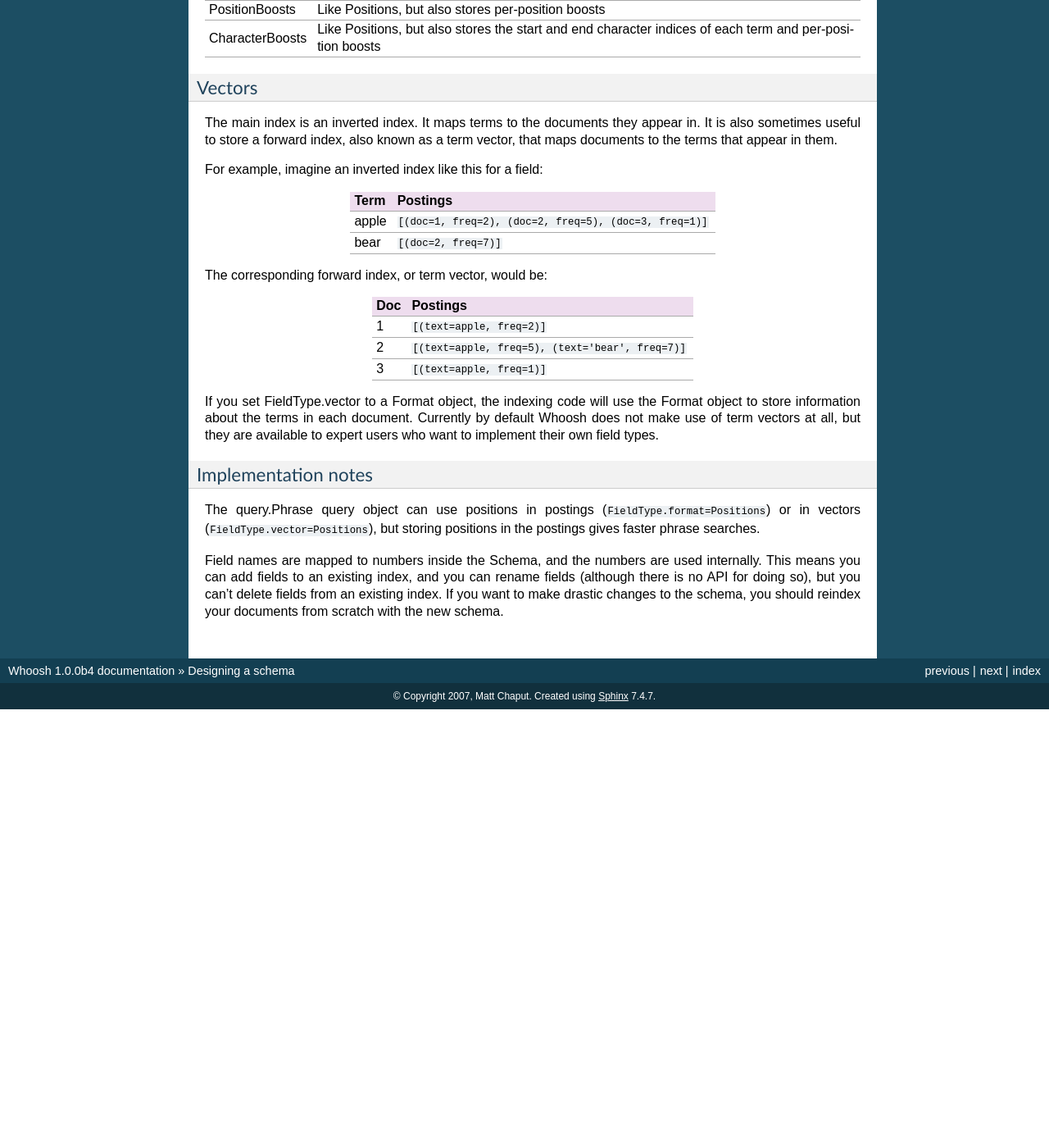
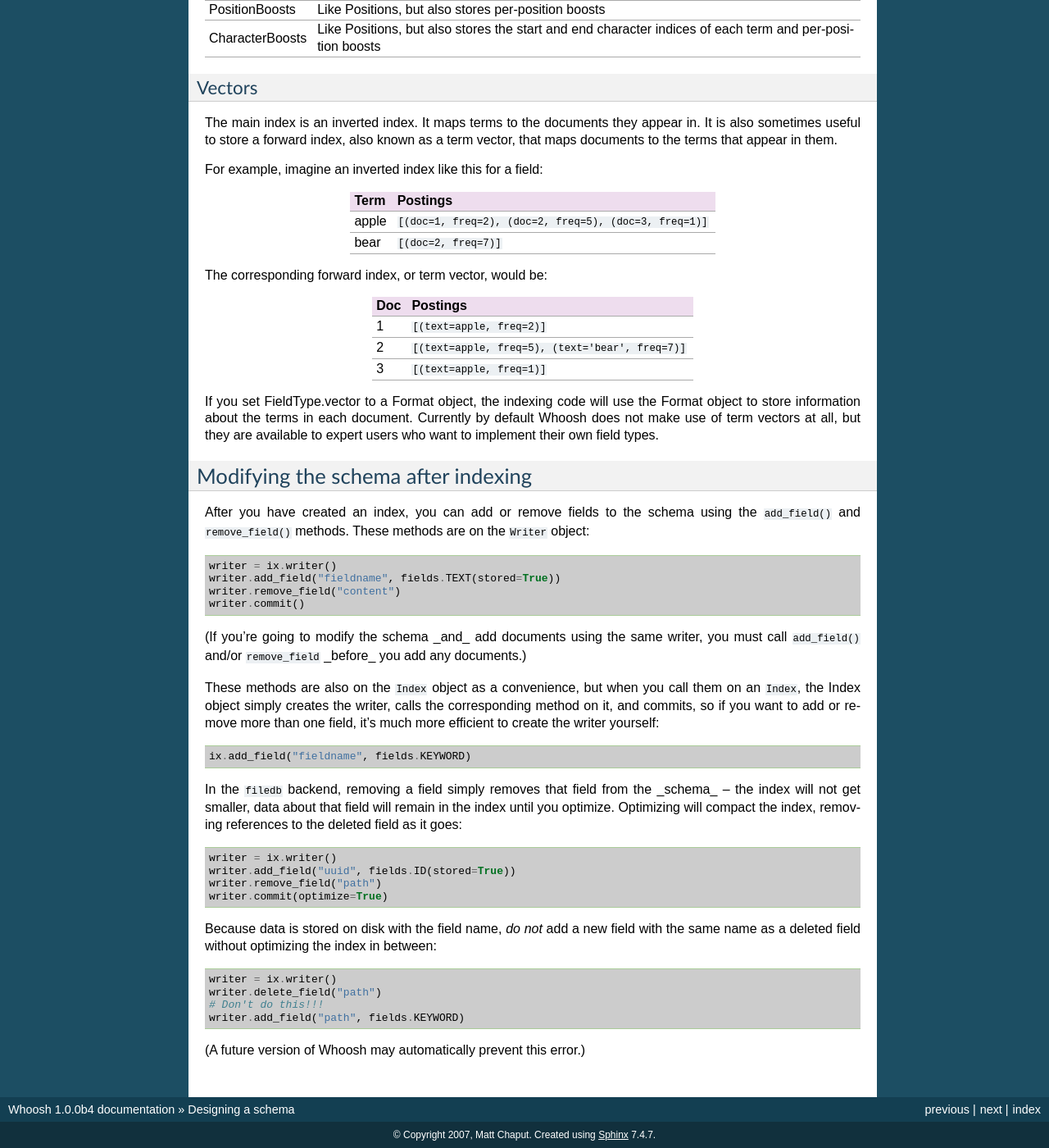
Before and after one commit to dex4er/whoosh, a Sphinx documentation site: the page built from docs/source/schema.rst, in a window 1280 px wide and 1400 px high, scrolled down 3392 px. Shown: the whole window at 82% size. Built offline with Sphinx 7.4.7, drawn with Linux system fonts in a browser that asks for light colours; before the commit the page ends 4257 px from its top, so only the background shows below that; some of the changed text lies outside the part shown.

Commit message:
Added info on modifying the schema of an existing index.

```diff
--- a/docs/source/schema.rst
+++ b/docs/source/schema.rst
@@ -252,15 +252,46 @@ Format object to store information about the terms in each document. Currently
 by default Whoosh does not make use of term vectors at all, but they are
 available to expert users who want to implement their own field types.
 
-Implementation notes
---------------------
 
-The query.Phrase query object can use positions in postings
-(``FieldType.format=Positions``) or in vectors (``FieldType.vector=Positions``),
-but storing positions in the postings gives faster phrase searches.
+Modifying the schema after indexing
+===================================
 
-Field names are mapped to numbers inside the Schema, and the numbers are used
-internally. This means you can add fields to an existing index, and you can
-rename fields (although there is no API for doing so), but you can't delete
-fields from an existing index. If you want to make drastic changes to the
-schema, you should reindex your documents from scratch with the new schema.
+After you have created an index, you can add or remove fields to the schema
+using the ``add_field()`` and ``remove_field()`` methods. These methods are
+on the ``Writer`` object::
+
+    writer = ix.writer()
+    writer.add_field("fieldname", fields.TEXT(stored=True))
+    writer.remove_field("content")
+    writer.commit()
+
+(If you're going to modify the schema _and_ add documents using the same
+writer, you must call ``add_field()`` and/or ``remove_field`` _before_ you
+add any documents.)
+
+These methods are also on the ``Index`` object as a convenience, but when you
+call them on an ``Index``, the Index object simply creates the writer, calls
+the corresponding method on it, and commits, so if you want to add or remove
+more than one field, it's much more efficient to create the writer yourself::
+
+    ix.add_field("fieldname", fields.KEYWORD)
+
+In the ``filedb`` backend, removing a field simply removes that field from the
+_schema_ -- the index will not get smaller, data about that field will remain
+in the index until you optimize. Optimizing will compact the index, removing
+references to the deleted field as it goes::
+
+    writer = ix.writer()
+    writer.add_field("uuid", fields.ID(stored=True))
+    writer.remove_field("path")
+    writer.commit(optimize=True)
+
+Because data is stored on disk with the field name, *do not* add a new field with
+the same name as a deleted field without optimizing the index in between::
+
+    writer = ix.writer()
+    writer.delete_field("path")
+    # Don't do this!!!
+    writer.add_field("path", fields.KEYWORD)
+
+(A future version of Whoosh may automatically prevent this error.)
```
